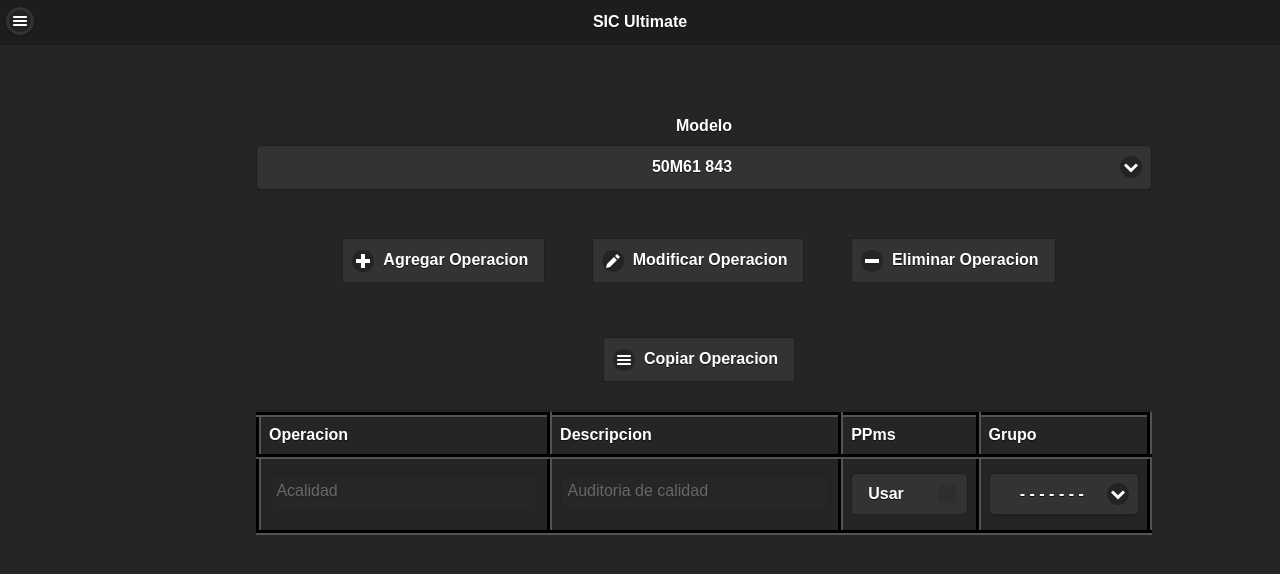
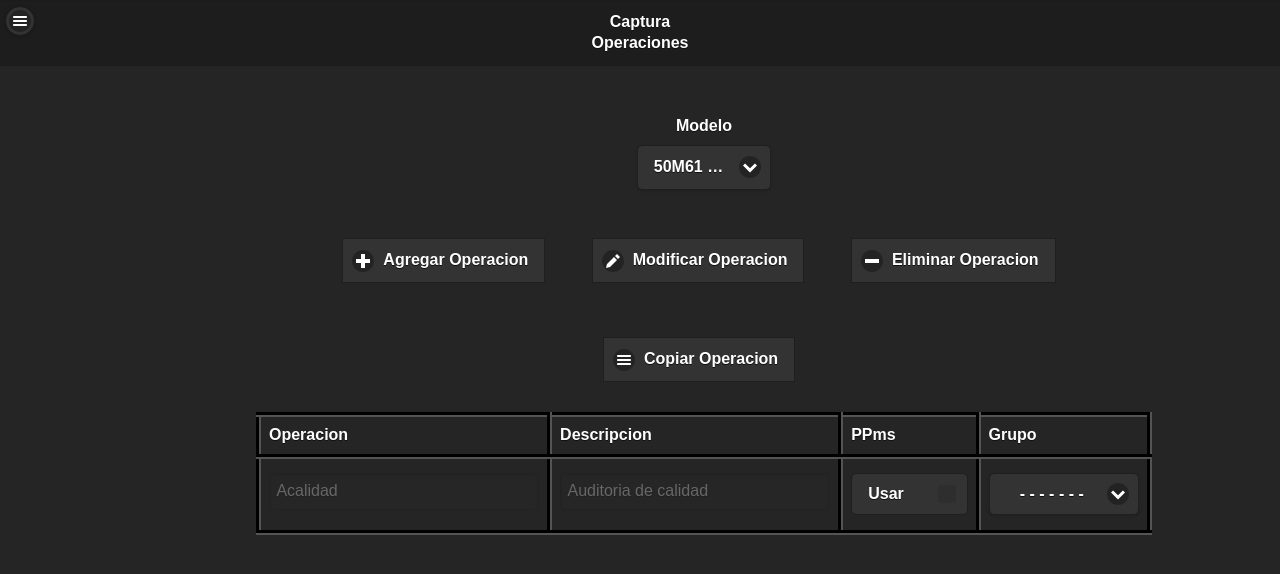
Before and after one commit to javierescudero/SIC-ULTIMATE, a PHP site: page /operaciones.html in a window 1280 px wide. Shown: the top 574 px of the page. Run offline with PHP 8.4, Linux system fonts and the light colour scheme.

Commit message:
cambio de tamaño del select de operaciones y agregado del nombre de la opcion en el head

```diff
--- a/css/css_operaciones.css
+++ b/css/css_operaciones.css
@@ -29,3 +29,7 @@ table, th, tr, td {
 	border-style: outset;
 	border-radius: 5px;
 }
+
+#divFieldcontain {
+	width: 15%;
+}
--- a/index.html
+++ b/index.html
@@ -13,12 +13,15 @@
 	<link rel="stylesheet" href="css/css_index.css">
 	<link rel="stylesheet" href="css/css_fam_mod.css">
 	<link rel="stylesheet" href="css/css_operaciones.css">
+	<link rel="stylesheet" href="css/css_componentes.css">
 </head>
 <body>
 	<div data-role="page" data-theme="b" class="ui-responsive-panel">
 		<div data-role="header" id="header">
 			<a href="#menu" data-icon="bars" data-iconpos="notext"></a>
-			<h1>SIC Ultimate</h1>
+			<h1>SIC Ultimate<br>
+				<b>Inicio</b>
+			</h1>
 		</div>
 
 		<div id="menu" data-role="panel" data-position="left" data-position-fixed="false" data-display="reveal">
--- a/login.html
+++ b/login.html
@@ -20,7 +20,9 @@
 			<center>
 				<img src="public\images\Sicicon.ico">
 			</center>
-			<h1>SIC Ultimate Login</h1>
+			<h1>SIC Ultimate<br>
+				<b>Login</b>
+			</h1>
 		</div>
 		<form action="">
 			<div data-role="content" id="content">
--- a/operaciones.html
+++ b/operaciones.html
@@ -9,16 +9,19 @@
 	<script src="js/jquery-1.12.4.min.js"></script>
 	<script src="js/jquery.mobile-1.4.5.js"></script>
 
-	<link rel="stylesheet" href="css/jquery.mobile-1.4.5.css" />
+	<link rel="stylesheet" href="css/jquery.mobile-1.4.5.css">
 	<link rel="stylesheet" href="css/css_index.css">
 	<link rel="stylesheet" href="css/css_fam_mod.css">
 	<link rel="stylesheet" href="css/css_operaciones.css">
+	<link rel="stylesheet" href="css/css_componentes.css">
 </head>
 <body>
 	<div data-role="page" data-theme="b" id="divPage">
 		<div data-role="header" id="header">
 			<a href="#menu" data-icon="bars" data-iconpos="notext"></a>
-			<h1>SIC Ultimate</h1>
+			<h1>Captura<br>
+				<b>Operaciones</b>
+			</h1>
 		</div>
 
 		<div id="menu" data-role="panel" data-position="left" data-position-fixed="false" data-display="reveal">
@@ -31,7 +34,7 @@
 					<h3><center>Captura</center></h3>
 					<a href="fam&mod.html" id="fam_mod"  data-role="button" class="ui-btn ui-icon-bars ui-btn-icon-left">Familias / Modelos</a>
 					<a href="operaciones.html" data-role="button" class="ui-btn ui-icon-grid ui-btn-icon-left">Operaciones</a>
-					<a href="#" data-role="button" class="ui-btn ui-icon-gear ui-btn-icon-left">Componentes</a>
+					<a href="componentes.html" data-role="button" class="ui-btn ui-icon-gear ui-btn-icon-left">Componentes</a>
 					<a href="#" data-role="button" class="ui-btn ui-icon-tag ui-btn-icon-left">Codigos de Falla</a>
 					<a href="#" data-role="button" class="ui-btn ui-icon-bullets ui-btn-icon-left">Registros</a>
 				</div>
@@ -59,7 +62,8 @@
 		</div>
 		<div id="divFormulario">
 			<form action="">
-				<div data-role="fieldcontain" id="">
+				<center>
+					<div data-role="fieldcontain" id="divFieldcontain">
 						<center>
 							<label for="modelo"><b>Modelo</b></label>
 						</center>
@@ -76,6 +80,7 @@
 							<option value="">0059 474000</option>
 						</select>
 						</div>
+				</center>
 				<center>
 					<div id="divBotonesOperaciones">
 						<!-- PopUp Agregar Operacion -->
```
Also changed, not shown: fam&mod.html (+5 -2 lines), componentes.html (added), css/css_componentes.css (added). Lines whose indentation alone changed are shown as unchanged.
